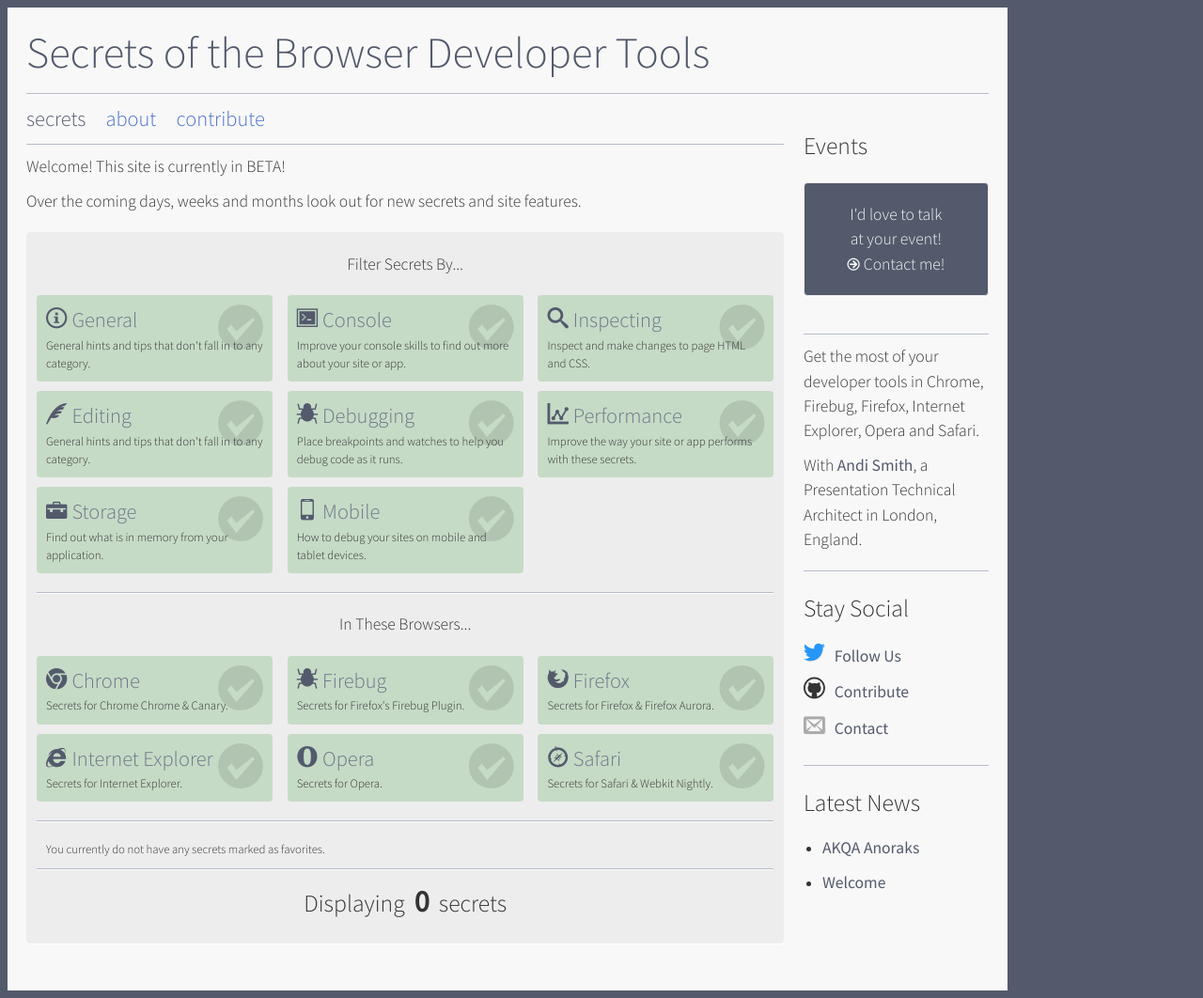
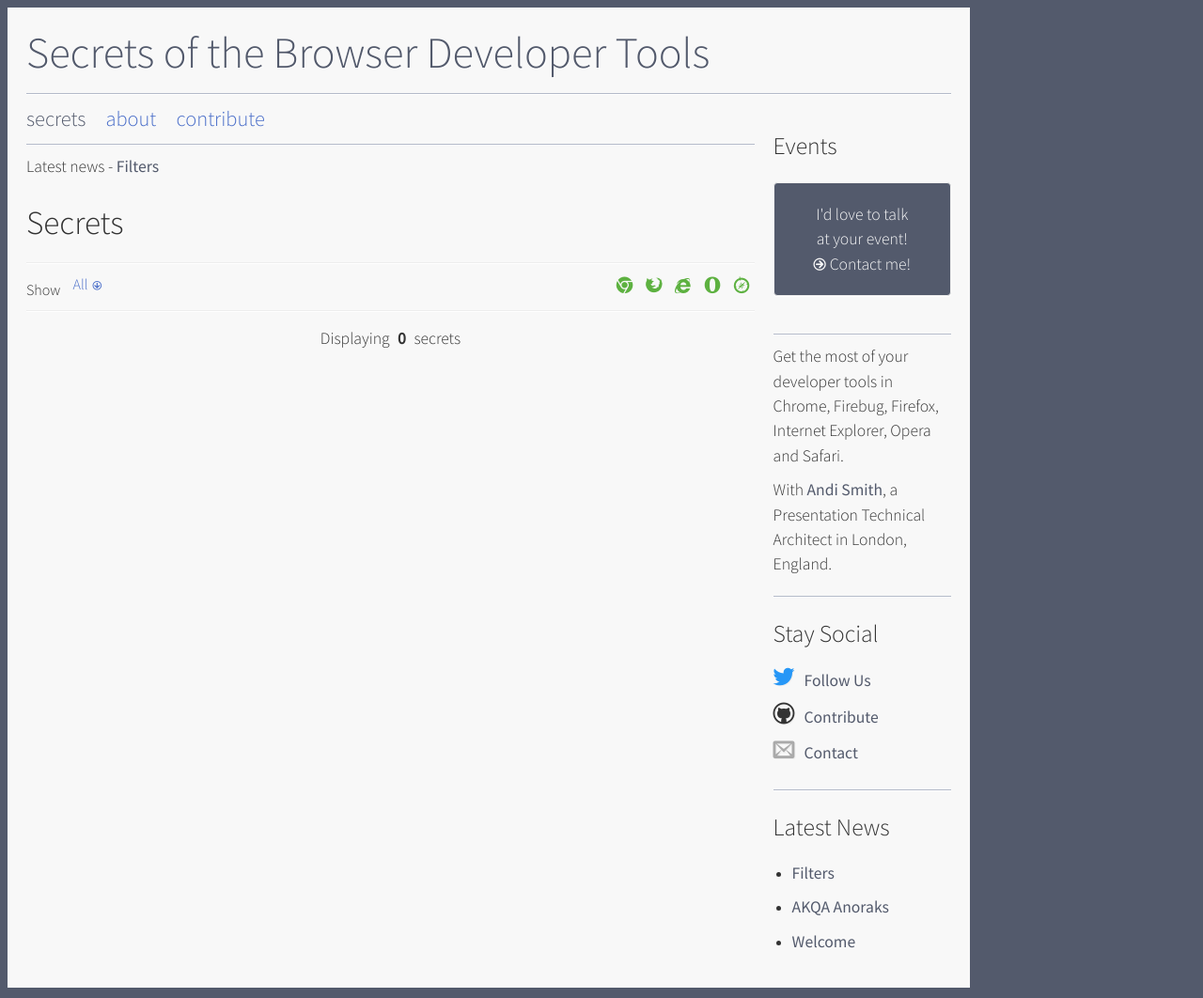
Before and after one commit to andismith/dev-tool-secrets, a Jekyll site: the page built from index.html, in a window 1280 px wide. Shown: the whole page at 94% size. Built offline with Jekyll 4.4.1, drawn with Linux system fonts in a browser that asks for light colours; Markdown is read by kramdown in place of the engine named in the settings; the list of posts is cut into pages by our own code.

Commit message:
Rewrote filters - first draft

```diff
--- /dev/null
+++ b/_posts/2013-06-03-filters.md
@@ -0,0 +1,25 @@
+---
+date: 2013-06-03 23:20:00
+layout: post
+published: true
+
+title: Filters
+---
+
+<p>Firstly, a BIG thank you to everyone who has visited, tweeted, shared and contributed to the site in its first week. The response has been overwhelming, and I'm pleased to say this is just the beginning! Please keep spreading the word about the site, and I'll keep adding new secrets and features!</p>
+
+<p>This week I've added a number of new secrets, but I've also see some changes to the way the site works. Looking at initial analytics data, it seemed a lot of users were visiting the homepage, seeing the filters and interacting without reading any secrets.</p>
+
+<p>So I've re-vamped filters from a full page panel to a single line. The left side drop down switches between all and favorites (with date to come soon); while the right side toggles each of the browsers. I've removed the category feature altogether for the meantime - but I'd be interested in knowing whether this is something there is a demand for.</p>
+
+<p>The new feature bar is still a work in progress - there's additional features to be added such as sorting by date - but it should mean you can access the content of the site much quicker. The code needs <strike>some</strike> tidying too.</p>
+
+<p>I'm keen to make changes and see the reaction rather than wait days to perfect an idea, and I'd love to know your feedback on the site whether you think it is good or bad, if you have any comments or ideas - <a href="http://www.google.com/moderator/#16/e=20edb3" target="_blank">please submit them here</a>, or message me on Twitter.</p>
+
+<p>Also, if you have any secrets you'd like to share, <a href="/contribute">please contribute</a>!</p>
+
+<p>Finally, please ensure you <a href="https://twitter.com/intent/follow?screen_name=devtoolsecrets" target="_blank">follow @devtoolsecrets</a> for all the latest news.<p>
+
+<p>Happy filtering!</p>
+
+<p><a href="http://www.twitter.com/andismith">Andi Smith</a.</p>
--- a/index.html
+++ b/index.html
@@ -1,111 +1,50 @@
 ---
 title: Secrets
+date: 2013-06-04 00:00:00
 layout: site
 section: secrets
 order: none
 ---
 
-<h1 class="hidden">Secrets</h1>
+{% for post in site.posts do limit:1 %}
+<p>Latest news - <a href="{{ post.url }}">{{ post.title }}</a></p>
+{% endfor %}
 
-<p>Welcome! This site is currently in BETA!</p>
-<p>Over the coming days, weeks and months look out for new secrets and site features.</p>
+<h1>Secrets</h1>
 
-<div class="hero un">
-    <ul>
-        <li class="filters">
-            <div href="#" class="config-1">
-                <p>Filter Secrets By...</h1>
-                <ul class="selections type-selections">
-                    <li class="item">
-                        <h2 class="meta type-general"><label for="general">General</label></h2>
-                        <p>General hints and tips that don't fall in to any category.</p>
-                        <input type="checkbox" id="general" value="true" checked="checked" />
-                    </li>
-                    <li class="item">
-                        <h2 class="meta type-console"><label for="console">Console</label></h2>
-                        <p>Improve your console skills to find out more about your site or app.</p>
-                        <input type="checkbox" id="console" value="true" checked="checked" />
-                    </li>
-                    <li class="item">
-                        <h2 class="meta type-inspecting"><label for="inspecting">Inspecting</label></h2>
-                        <p>Inspect and make changes to page HTML and CSS.</p>
-                        <input type="checkbox" id="inspecting" value="true" checked="checked" />
-                    </li>
-                    <li class="item">
-                        <h2 class="meta type-editing"><label for="editing">Editing</label></h2>
-                        <p>General hints and tips that don't fall in to any category.</p>
-                        <input type="checkbox" id="editing" value="true" checked="checked" />
-                    </li>
-                    <li class="item">
-                        <h2 class="meta type-debugging"><label for="debugging">Debugging</label></h2>
-                        <p>Place breakpoints and watches to help you debug code as it runs.</p>
-                        <input type="checkbox" id="debugging" value="true" checked="checked" />
-                    </li>
-                    <li class="item">
-                        <h2 class="meta type-performance"><label for="performance">Performance</label></h2>
-                        <p>Improve the way your site or app performs with these secrets.</p>
-                        <input type="checkbox" id="performance" value="true" checked="checked" />
-                    </li>
-                    <li class="item">
-                        <h2 class="meta type-storage"><label for="storage">Storage</label></h2>
-                        <p>Find out what is in memory from your application.</p>
-                        <input type="checkbox" id="storage" value="true" checked="checked" />
-                    </li>
-                    <li class="item">
-                        <h2 class="meta type-mobile"><label for="mobile">Mobile</label></h2>
-                        <p>How to debug your sites on mobile and tablet devices.</p>
-                        <input type="checkbox" id="mobile" value="true" checked="checked" />
-                    </li>
-                </ul>
-                <p>In These Browsers...</p>
-                <ul class="selections browser-selections">
-                    <li class="item">
-                        <h2 class="meta browser-chrome"><label for="chrome">Chrome</label></h2>
-                        <p>Secrets for Chrome Chrome &amp; Canary.</p>
-                        <input type="checkbox" id="chrome" value="true" checked="checked" />
-                    </li>
-                    <li class="item">
-                        <h2 class="meta browser-firebug"><label for="firebug">Firebug</label></h2>
-                        <p>Secrets for Firefox's Firebug Plugin.</p>
-                        <input type="checkbox" id="firebug" value="true" checked="checked" />
-                    </li>
-                    <li class="item">
-                        <h2 class="meta browser-firefox"><label for="firefox">Firefox</label></h2>
-                        <p>Secrets for Firefox &amp; Firefox Aurora.</p>
-                        <input type="checkbox" id="firefox" value="true" checked="checked" />
-                    </li>
-                    <li class="item">
-                        <h2 class="meta browser-IE"><label for="internet-explorer">Internet Explorer</label></h2>
-                        <p>Secrets for Internet Explorer.</p>
-                        <input type="checkbox" id="internet-explorer" value="true" checked="checked" />
-                    </li>
-                    <li class="item">
-                        <h2 class="meta browser-opera"><label for="opera">Opera</label></h2>
-                        <p>Secrets for Opera.</p>
-                        <input type="checkbox" id="opera" value="true" checked="checked" />
-                    </li>
-                    <li class="item">
-                        <h2 class="meta browser-safari"><label for="safari">Safari</label></h2>
-                        <p>Secrets for Safari &amp; Webkit Nightly.</p>
-                        <input type="checkbox" id="safari" value="true" checked="checked" />
-                    </li>
-                </ul>
+<ul class="filter-bar">
+    <li class="sort">
+        Show
+        <div class="options">
+            <a href="#" class="selected">All</a>
+            <ul class="list">
+                <li><a href="#" data-filter="all" data-selected="true">All</a></li>
+                <li><a href="#" data-filter="favorites" data-selected="false">Favorites</a></li>
+                <!--<li><a href="#" data-filter="last-month" data-selected="false">Latest</a></li>-->
+            </ul>
+        </div>
+        <!--by
+        <div class="options">
+            <a href="#" class="selected">Category</a>
+            <ul class="list">
+                <li><a href="#" data-filter="category">Category</a></li>
+                <li><a href="#" data-filter="date">Date</a></li>
+                <li><a href="#" data-filter="experience-level">Experience Level</a></li>
+            </ul>
+        </div>-->
+    </li>
+    <li class="browsers">
+        <p>
+            <a href="#" data-browser="chrome" data-selected="true" class="browser-chrome selected"><span>Chrome</span></a>
+            <a href="#" data-browser="firefox" data-selected="true" class="browser-firefox selected"><span>Firefox</span></a>
+            <a href="#" data-browser="internet-explorer" data-selected="true" class="browser-IE selected"><span>Internet Explorer</span></a>
+            <a href="#" data-browser="opera" data-selected="true" class="browser-opera selected"><span>Opera</span></a>
+            <a href="#" data-browser="safari" data-selected="true" class="browser-safari selected"><span>Safari</span></a>
+        </p>
+    </li>
+</ul>
 
-                <div class="selections">
-                    <div class="item favorite-selection">
-                        <h2 class="meta icon-favorite">Only Show My Favorites</h2>
-                        <p>Secrets you've marked as favorites.</p>
-                    </div>
-
-                    <p class="loading-favorites">Loading Favorites...</p>
-                    <p class="no-favorites">You currently do not have any secrets marked as favorites.</p>
-                </div>
-
-                <p class="secret-count">Displaying <span>0</span> secrets</p>
-            </div>
-        </li>
-    </ul>
-</div>
+<p class="secret-count">Displaying <span>0</span> secrets</p>
 
 <div class="controller chrome firefox internet-explorer opera safari">
 
@@ -119,6 +58,25 @@
             {% assign parent = post.parent %}
     <section>
         <h2>{{ post.parent | capitalize }}</h2>
+
+        {% if post.parent == "general" %}
+        <p class="meta">General hints and tips that don't fall in to any category.</p>
+        {% elsif post.parent == "console" %}
+        <p class="meta">Improve your console skills to find out more about your site or app.</p>
+        {% elsif post.parent == "inspecting" %}
+        <p class="meta">Inspect and make changes to page HTML and CSS.</p>
+        {% elsif post.parent == "editing" %}
+        <p class="meta">Editing your code with the console.</p>
+        {% elsif post.parent == "debugging" %}
+        <p class="meta">Place breakpoints and watches to help you debug code as it runs.</p>
+        {% elsif post.parent == "performance" %}
+        <p class="meta">Improve the way your site or app performs with these secrets.</p>
+        {% elsif post.parent == "storage" %}
+        <p class="meta">Find out what is in memory from your application.</p>
+        {% elsif post.parent == "mobile" %}
+        <p class="meta">How to debug your sites on mobile and tablet devices.</p>
+        {% endif %}
+
         {% endif %}
         <article class="post small"
                  data-url="{{ post.url }}"
```
Also changed, not shown: _layouts/framework.html (+2 -7 lines), _posts/2013-05-31-akqa-anoraks.md (+2 -0 lines), assets/js/common.js (+148 -108 lines), assets/scss/_vars.scss (+8 -0 lines), assets/scss/styles.scss (+103 -2 lines), assets/css/styles.min.css, assets/js/common.min.js, 2 other files.
